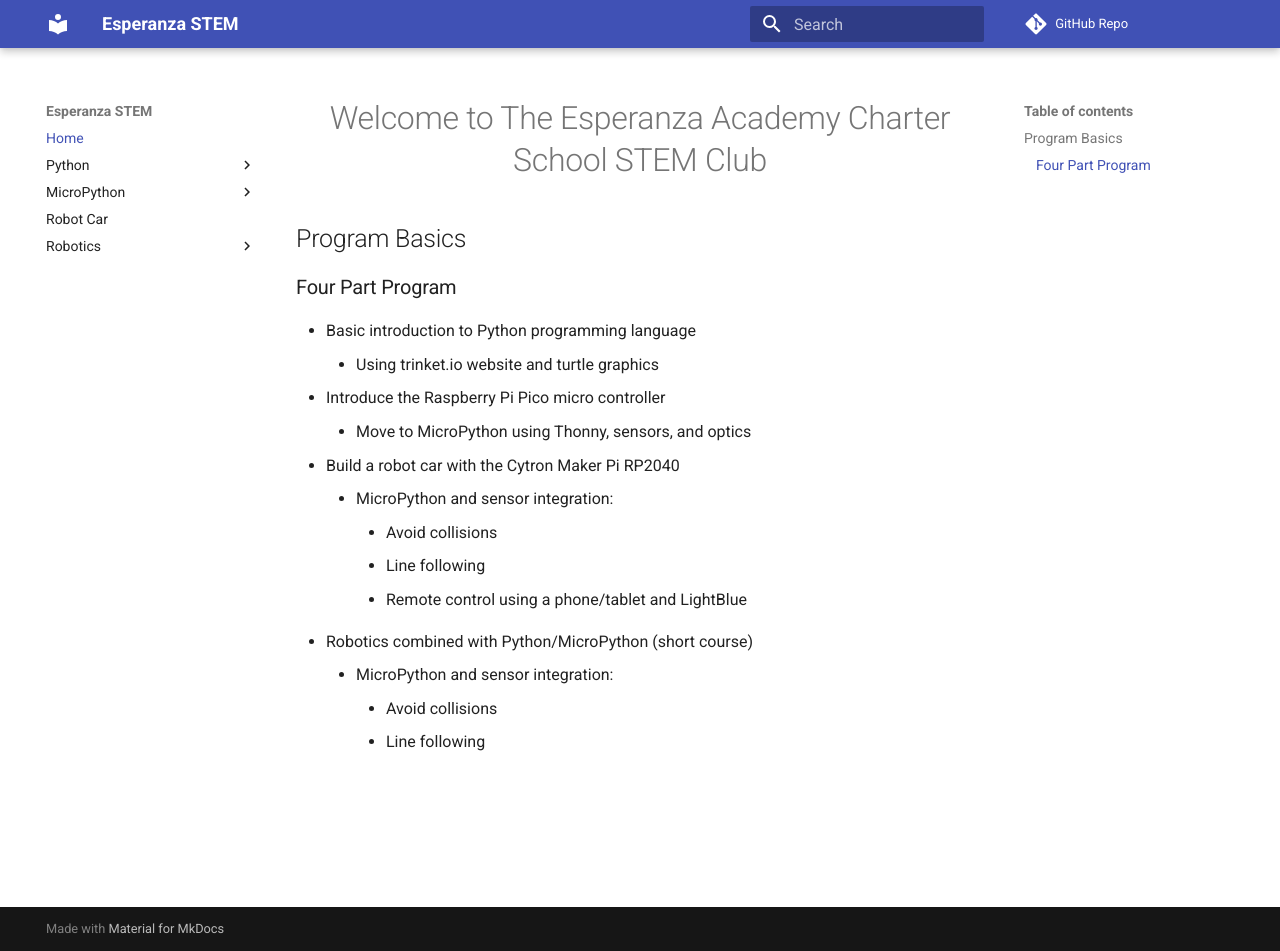
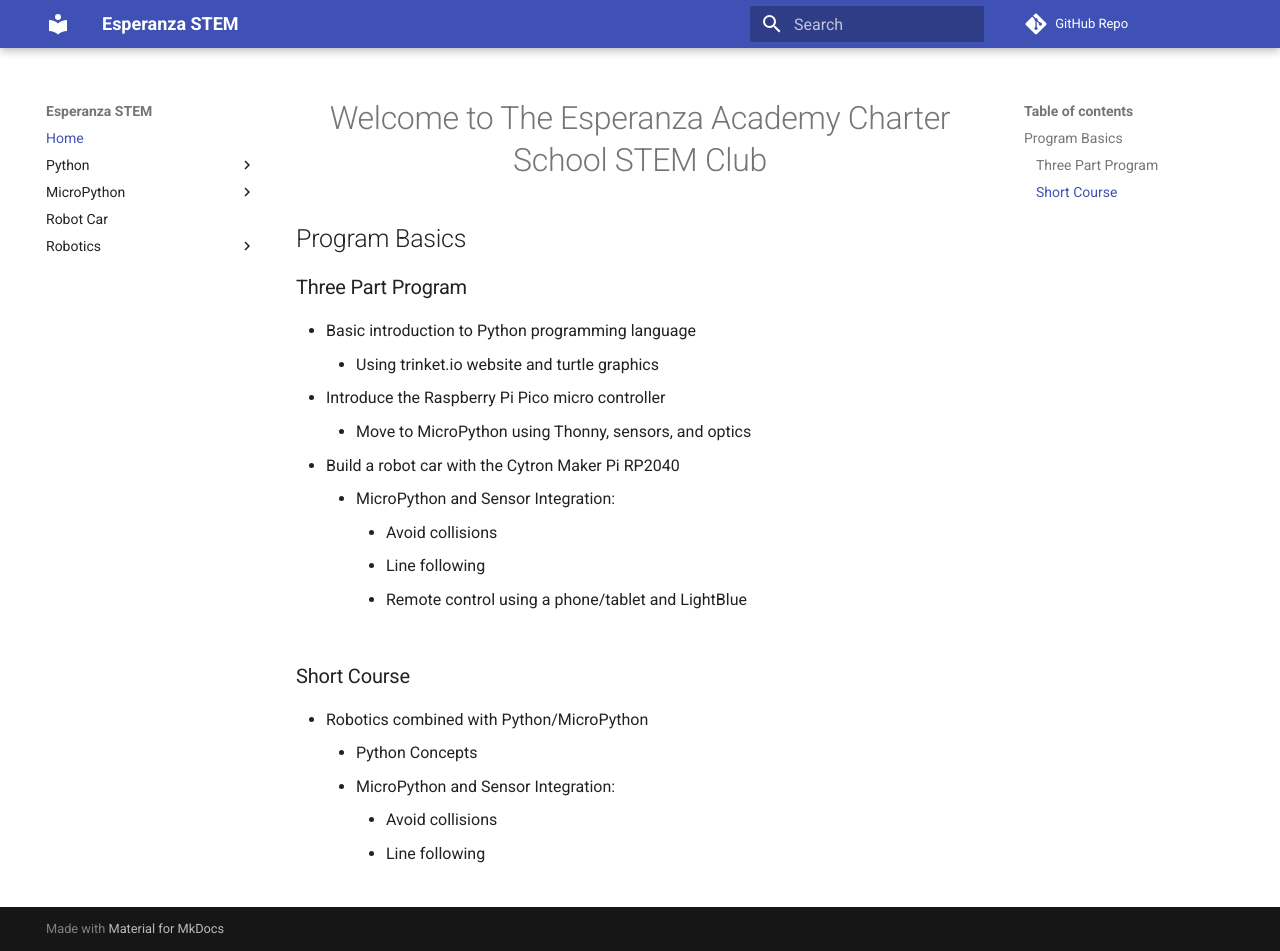
Before and after one commit to jetannenbaum/esperanzaSTEM, an MkDocs documentation site: the page built from docs/index.md, in a window 1280 px wide and 951 px high. Built offline with MkDocs 1.6.1 and Material for MkDocs 9.7.7, drawn with Linux system fonts in a browser that asks for light colours; comment, search, counter and statistics services are not loaded.

Commit message:
Updated index.md to better reflect robotics

```diff
--- a/docs/index.md
+++ b/docs/index.md
@@ -3,17 +3,20 @@
 
 ## Program Basics
 
-### Four Part Program
+### Three Part Program
 * Basic introduction to Python programming language
     * Using trinket.io website and turtle graphics
 * Introduce the Raspberry Pi Pico micro controller
     * Move to MicroPython using Thonny, sensors, and optics
 * Build a robot car with the Cytron Maker Pi RP2040
-    * MicroPython and sensor integration:
+    * MicroPython and Sensor Integration:
         * Avoid collisions
         * Line following
         * Remote control using a phone/tablet and LightBlue
-* Robotics combined with Python/MicroPython (short course)
-    * MicroPython and sensor integration:
+
+### Short Course
+* Robotics combined with Python/MicroPython
+    * Python Concepts
+    * MicroPython and Sensor Integration:
         * Avoid collisions
         * Line following
```
